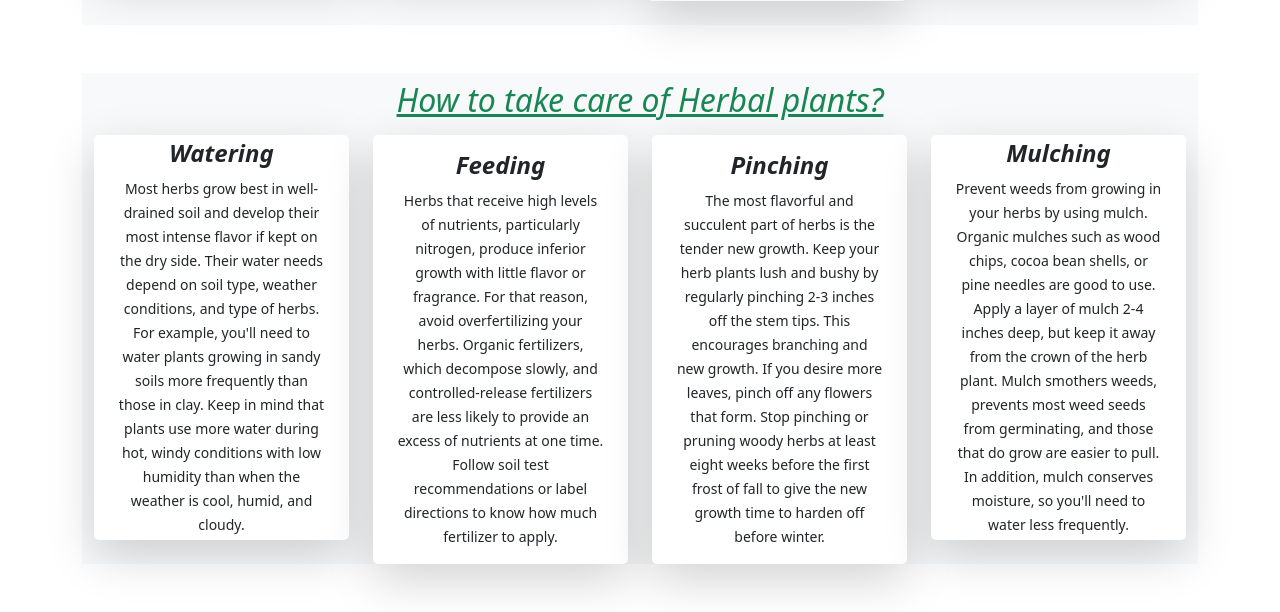
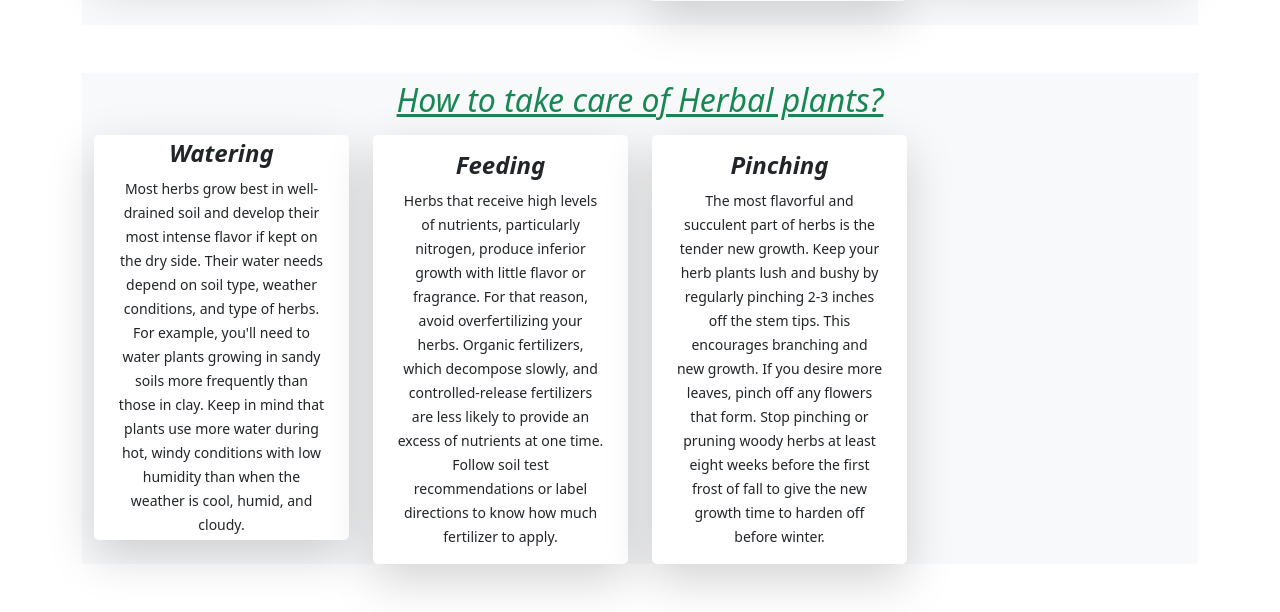
Before and after one commit to sawdahoque234/shiny-octo-nursery, a Django app: page /herbal/ in a window 1280 px wide. Shown: the part 1385-1997 px from the top of the page. Run offline with Django 3.2, Linux system fonts and the light colour scheme; some libraries are stand-ins or nearby versions.

Commit message:
enursery

```diff
--- a/nursery/templates/herbal.html
+++ b/nursery/templates/herbal.html
@@ -385,15 +385,7 @@
                 </div>
 
             </div>
-            <div class="col-lg-3">
-                <div class="text-center px-4 py-1 bg-white rounded-3 shadow-lg">
-                    <h4 class="fw-bold fst-italic">Mulching</h4>
-                    <small>
-                        Prevent weeds from growing in your herbs by using mulch. Organic mulches such as wood chips, cocoa bean shells, or pine needles are good to use. Apply a layer of mulch 2-4 inches deep, but keep it away from the crown of the herb plant. Mulch smothers weeds, prevents most weed seeds from germinating, and those that do grow are easier to pull. In addition, mulch conserves moisture, so you'll need to water less frequently.
-                    </small>
-                </div>
 
-            </div>
         </div>
     </div>
 
```
